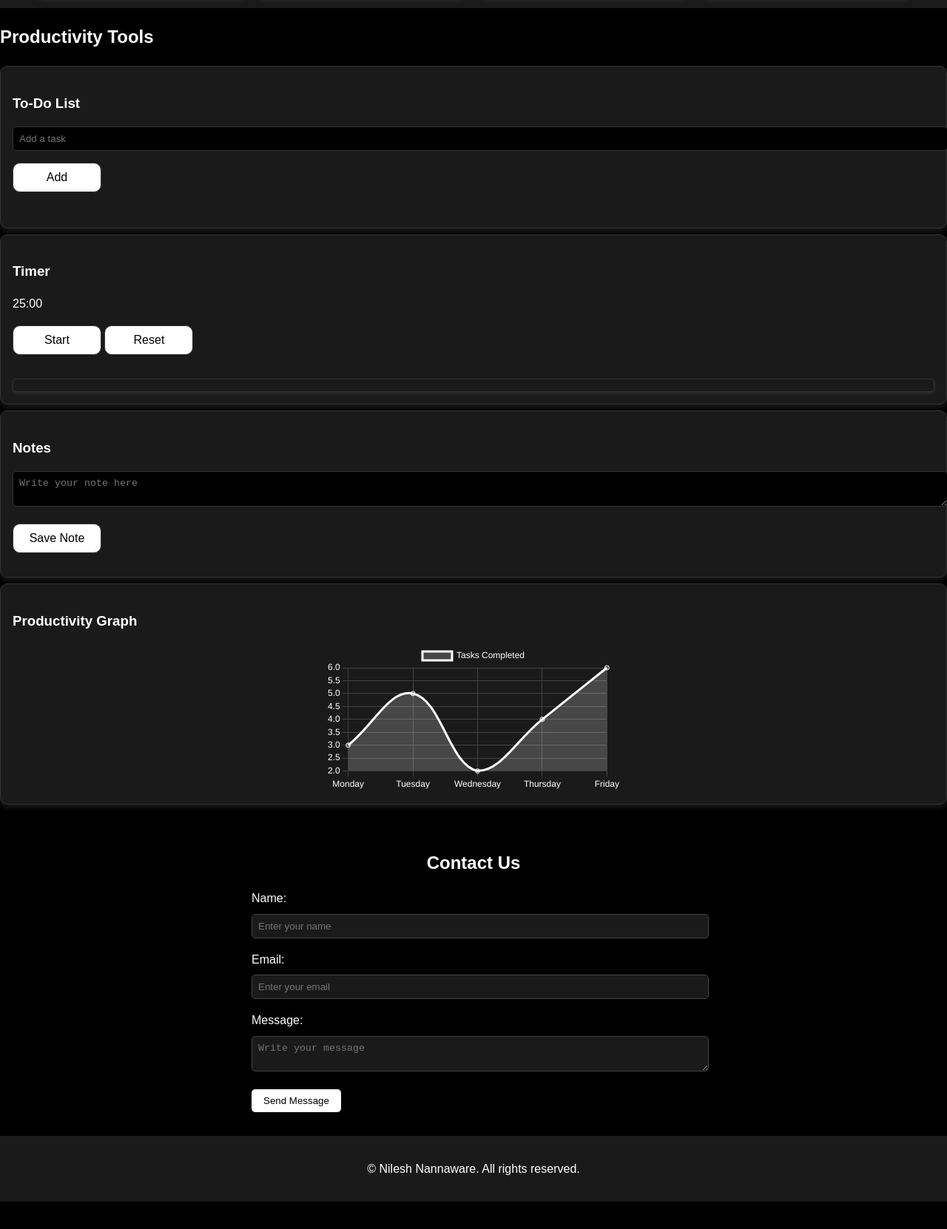
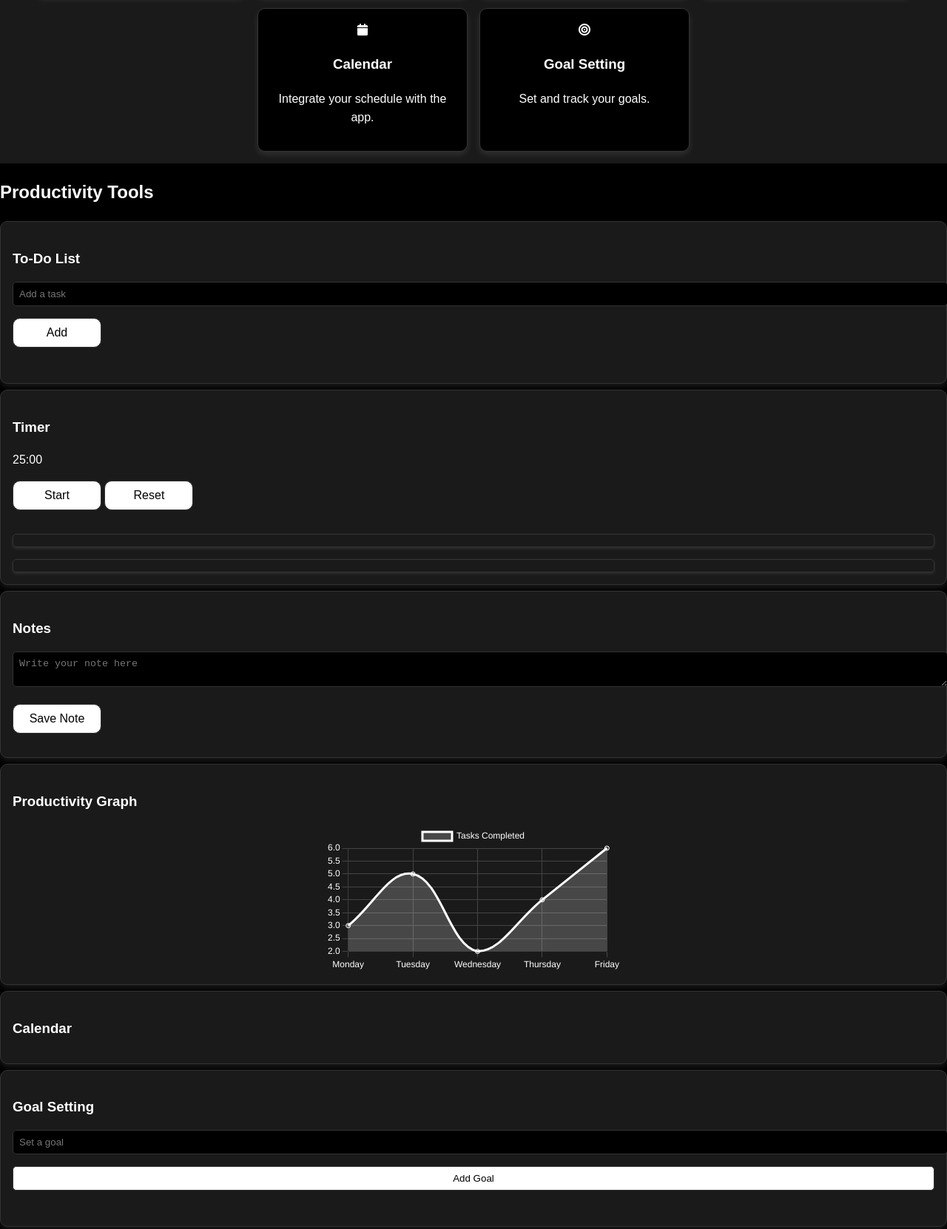
Before and after one commit to nileshnannaware10/Basic-Productivity-App-Landing-Page, a plain HTML site: page index.html in a window 1280 px wide. Shown: the part 680-2342 px from the top of the page at 74% size. Before the commit the page ends 2305 px from the top, so only its background shows below. Drawn offline with nearby package versions, Linux system fonts and the light colour scheme.

Commit message:
Update index.html

```diff
--- a/index.html
+++ b/index.html
@@ -55,6 +55,16 @@
           <h3>Productivity Graph</h3>
           <p>Track your productivity visually.</p>
         </div>
+        <div class="feature-card">
+          <i class="fas fa-calendar"></i>
+          <h3>Calendar</h3>
+          <p>Integrate your schedule with the app.</p>
+        </div>
+        <div class="feature-card">
+          <i class="fas fa-bullseye"></i>
+          <h3>Goal Setting</h3>
+          <p>Set and track your goals.</p>
+        </div>
       </div>
     </section>
 
@@ -76,6 +86,7 @@
         <p id="timer-display">25:00</p>
         <button id="start-timer">Start</button>
         <button id="reset-timer">Reset</button>
+        <div id="timer-history"></div>
       </div>
 
       <!-- Notes App -->
@@ -90,6 +101,20 @@
       <div class="tool" id="graph">
         <h3>Productivity Graph</h3>
         <canvas id="productivity-chart" width="400" height="200"></canvas>
+      </div>
+
+      <!-- Calendar Integration -->
+      <div class="tool" id="calendar">
+        <h3>Calendar</h3>
+        <div id="calendar-view"></div>
+      </div>
+
+      <!-- Goal Setting -->
+      <div class="tool" id="goals">
+        <h3>Goal Setting</h3>
+        <input type="text" id="goal-input" placeholder="Set a goal">
+        <button id="add-goal">Add Goal</button>
+        <ul id="goals-list"></ul>
       </div>
     </section>
 
```
